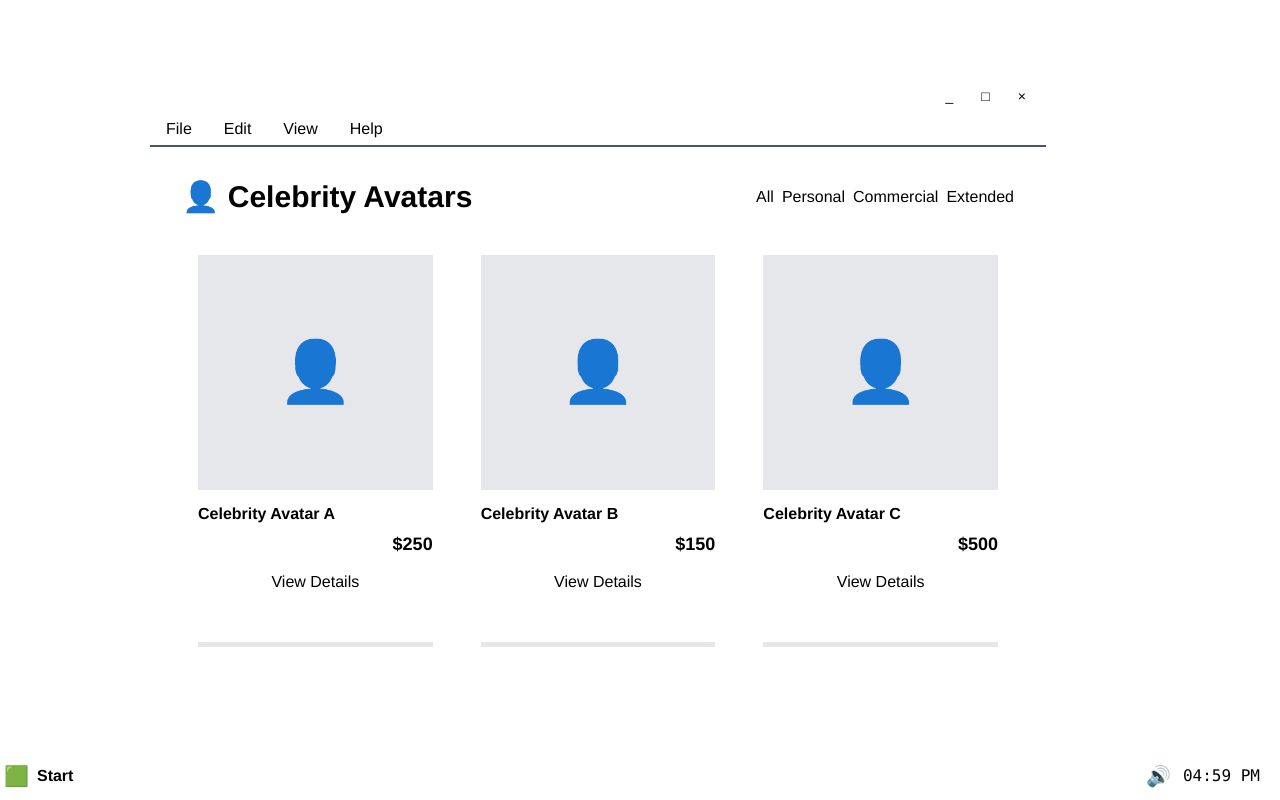
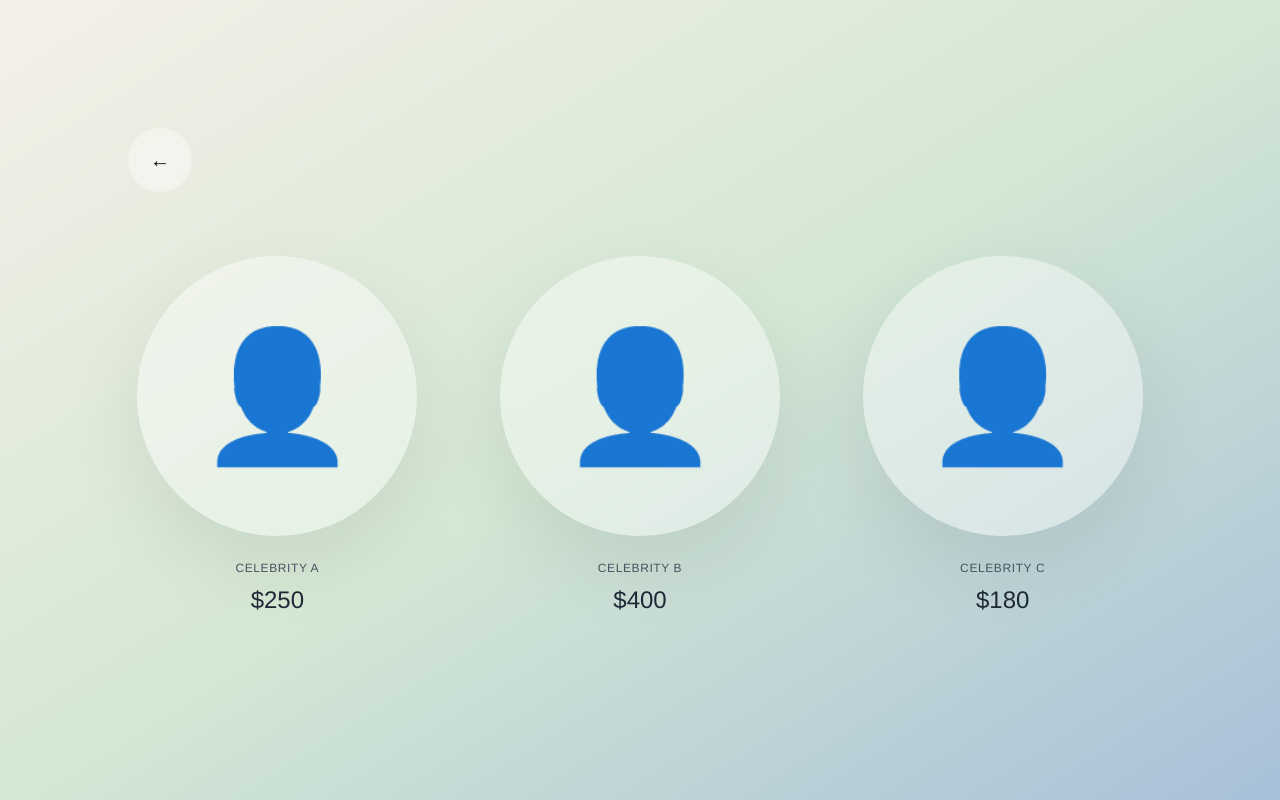
Before and after one commit to kutaskutasidze-code/ai-culture-license, a Next.js app: page /browse in a window 1280 px wide. Built offline with nearby package versions, Linux system fonts and the light colour scheme.

Commit message:
Add: Browse page, 3D model component, README, and gitignore

```diff
--- a/app/browse/page.js
+++ b/app/browse/page.js
@@ -2,146 +2,85 @@
 
 import { motion } from 'framer-motion'
 import { useSearchParams } from 'next/navigation'
-import { useState, Suspense } from 'react'
-import Window95 from '@/components/Window95'
-import Taskbar from '@/components/Taskbar'
+import { Suspense } from 'react'
 import Link from 'next/link'
-
-const mockProducts = {
-  avatars: [
-    { id: 1, name: 'Celebrity Avatar A', price: 250, license: 'Commercial' },
-    { id: 2, name: 'Celebrity Avatar B', price: 150, license: 'Personal' },
-    { id: 3, name: 'Celebrity Avatar C', price: 500, license: 'Extended' },
-    { id: 4, name: 'Celebrity Avatar D', price: 300, license: 'Commercial' },
-    { id: 5, name: 'Celebrity Avatar E', price: 200, license: 'Personal' },
-    { id: 6, name: 'Celebrity Avatar F', price: 400, license: 'Extended' },
-  ],
-  fashion: [
-    { id: 1, name: 'Designer Jacket', price: 100, license: 'Commercial' },
-    { id: 2, name: 'Luxury Sneakers', price: 80, license: 'Personal' },
-    { id: 3, name: 'Haute Couture Dress', price: 200, license: 'Extended' },
-    { id: 4, name: 'Statement Accessories', price: 50, license: 'Personal' },
-    { id: 5, name: 'Streetwear Collection', price: 120, license: 'Commercial' },
-    { id: 6, name: 'Avant-Garde Piece', price: 180, license: 'Extended' },
-  ],
-  music: [
-    { id: 1, name: 'Hip-Hop Track Alpha', price: 300, license: 'Commercial' },
-    { id: 2, name: 'R&B Single Beta', price: 200, license: 'Personal' },
-    { id: 3, name: 'Experimental Beat Gamma', price: 250, license: 'Commercial' },
-    { id: 4, name: 'Pop Anthem Delta', price: 400, license: 'Extended' },
-    { id: 5, name: 'Indie Track Epsilon', price: 150, license: 'Personal' },
-  ]
-}
 
 function BrowseContent() {
   const searchParams = useSearchParams()
   const type = searchParams.get('type') || 'avatars'
-  const [filter, setFilter] = useState('all')
-  const products = mockProducts[type] || []
 
-  const filteredProducts = filter === 'all'
-    ? products
-    : products.filter(p => p.license.toLowerCase() === filter)
+  const products = {
+    avatars: [
+      { id: 1, name: 'Celebrity A', price: 250 },
+      { id: 2, name: 'Celebrity B', price: 400 },
+      { id: 3, name: 'Celebrity C', price: 180 },
+    ],
+    fashion: [
+      { id: 1, name: 'Designer Jacket', price: 100 },
+      { id: 2, name: 'Luxury Sneakers', price: 80 },
+      { id: 3, name: 'Haute Couture', price: 200 },
+    ],
+    music: [
+      { id: 1, name: 'Hip-Hop Track', price: 300 },
+      { id: 2, name: 'R&B Single', price: 200 },
+      { id: 3, name: 'Experimental Beat', price: 250 },
+    ],
+  }
+
+  const items = products[type] || products.avatars
+  const icon = type === 'avatars' ? '👤' : type === 'fashion' ? '👔' : '🎵'
 
   return (
-    <Window95
-      title={`Browse ${type.charAt(0).toUpperCase() + type.slice(1)}`}
-      defaultPosition={{ x: 150, y: 80 }}
+    <main className="min-h-screen bg-gradient-to-br from-monet-cream via-monet-mint to-monet-blue p-24 md:p-32">
+      <motion.div
+        initial={{ opacity: 0, x: -20 }}
+        animate={{ opacity: 1, x: 0 }}
+        className="mb-16"
       >
-      <div className="p-8">
-        <div className="flex justify-between items-center mb-6">
-          <h1 className="text-3xl font-bold">
-            {type === 'avatars' && '👤 Celebrity Avatars'}
-            {type === 'fashion' && '👔 Designer Fashion'}
-            {type === 'music' && '🎵 Artist Music'}
-          </h1>
+        <Link href="/main">
+          <button className="w-16 h-16 bg-white/40 backdrop-blur-sm rounded-full flex items-center justify-center hover:bg-white/60 transition-all duration-300">
+            <span className="text-xl">←</span>
+          </button>
+        </Link>
+      </motion.div>
 
-          <div className="flex gap-2">
-            <button
-              className={`win95-button ${filter === 'all' ? 'win95-border-inset' : ''}`}
-              onClick={() => setFilter('all')}
+      <div className="grid grid-cols-1 md:grid-cols-3 gap-16 max-w-6xl mx-auto">
+        {items.map((product, index) => (
+          <motion.div
+            key={product.id}
+            initial={{ opacity: 0, y: 40 }}
+            animate={{ opacity: 1, y: 0 }}
+            transition={{ delay: index * 0.1 }}
+            whileHover={{ scale: 1.05, y: -10 }}
+            className="flex flex-col items-center"
           >
-              All
-            </button>
-            <button
-              className={`win95-button ${filter === 'personal' ? 'win95-border-inset' : ''}`}
-              onClick={() => setFilter('personal')}
-            >
-              Personal
-            </button>
-            <button
-              className={`win95-button ${filter === 'commercial' ? 'win95-border-inset' : ''}`}
-              onClick={() => setFilter('commercial')}
-            >
-              Commercial
-            </button>
-            <button
-              className={`win95-button ${filter === 'extended' ? 'win95-border-inset' : ''}`}
-              onClick={() => setFilter('extended')}
-            >
-              Extended
-            </button>
-          </div>
+            <div className="w-[280px] h-[280px] bg-white/40 backdrop-blur-sm rounded-full flex items-center justify-center mb-6 shadow-[0_30px_80px_rgba(0,0,0,0.08)] cursor-pointer hover:bg-white/60 transition-all duration-500">
+              <div className="text-9xl">{icon}</div>
             </div>
 
-        <div className="grid grid-cols-3 gap-4">
-          {filteredProducts.map((product) => (
-            <motion.div
-              key={product.id}
-              whileHover={{ scale: 1.05 }}
-              className="win95-border bg-white p-4 cursor-pointer"
-            >
-              <div className="win95-border-inset aspect-square bg-gray-200 flex items-center justify-center mb-3">
-                <span className="text-6xl">
-                  {type === 'avatars' && '👤'}
-                  {type === 'fashion' && '👔'}
-                  {type === 'music' && '🎵'}
-                </span>
+            <div className="text-center">
+              <p className="text-xs tracking-wider uppercase text-gray-600 font-light mb-2">
+                {product.name}
+              </p>
+              <p className="text-2xl font-light text-gray-800">
+                ${product.price}
+              </p>
             </div>
-              <h3 className="font-bold mb-1">{product.name}</h3>
-              <div className="flex justify-between items-center">
-                <span className="text-sm bg-win95-blue text-white px-2 py-1">
-                  {product.license}
-                </span>
-                <span className="font-bold text-lg">${product.price}</span>
-              </div>
-              <button className="win95-button w-full mt-3">
-                View Details
-              </button>
           </motion.div>
         ))}
       </div>
-
-        <div className="mt-8 bg-yellow-100 border-2 border-yellow-400 p-4">
-          <p className="font-bold">📜 License Information</p>
-          <ul className="text-sm mt-2 space-y-1">
-            <li>• <strong>Personal:</strong> Non-commercial AI generation only</li>
-            <li>• <strong>Commercial:</strong> Business/marketing content allowed</li>
-            <li>• <strong>Extended:</strong> Unlimited commercial + resale rights</li>
-          </ul>
-        </div>
-
-        <Link href="/">
-          <button className="win95-button mt-6 w-full py-3">
-            Back to Home
-          </button>
-        </Link>
-      </div>
-    </Window95>
+    </main>
   )
 }
 
 export default function Browse() {
   return (
-    <main className="h-screen w-screen bg-gradient-to-br from-win95-teal via-win95-blue to-black scanline vhs-noise overflow-hidden">
     <Suspense fallback={
-        <Window95 title="Loading..." defaultPosition={{ x: 150, y: 80 }}>
-          <div className="p-8 text-center">Loading products...</div>
-        </Window95>
+      <div className="min-h-screen bg-gradient-to-br from-monet-cream via-monet-mint to-monet-blue flex items-center justify-center">
+        <div className="text-sm tracking-wider uppercase text-gray-400">Loading...</div>
+      </div>
     }>
       <BrowseContent />
     </Suspense>
-      <Taskbar />
-    </main>
   )
 }
--- /dev/null
+++ b/components/Model3D.js
@@ -0,0 +1,25 @@
+'use client'
+
+import { Canvas } from '@react-three/fiber'
+import { OrbitControls, Sphere } from '@react-three/drei'
+
+function Avatar() {
+  return (
+    <Sphere args={[1.5, 32, 32]}>
+      <meshStandardMaterial color="#a8c0d9" opacity={0.8} transparent />
+    </Sphere>
+  )
+}
+
+export default function Model3D() {
+  return (
+    <div className="w-full h-full">
+      <Canvas camera={{ position: [0, 0, 5] }}>
+        <ambientLight intensity={0.5} />
+        <spotLight position={[10, 10, 10]} angle={0.15} penumbra={1} />
+        <Avatar />
+        <OrbitControls enableZoom={false} autoRotate autoRotateSpeed={2} />
+      </Canvas>
+    </div>
+  )
+}
```
Also changed, not shown: 2 other files (tests, documents, lock files or other folders). Lines whose indentation alone changed are shown as unchanged.
